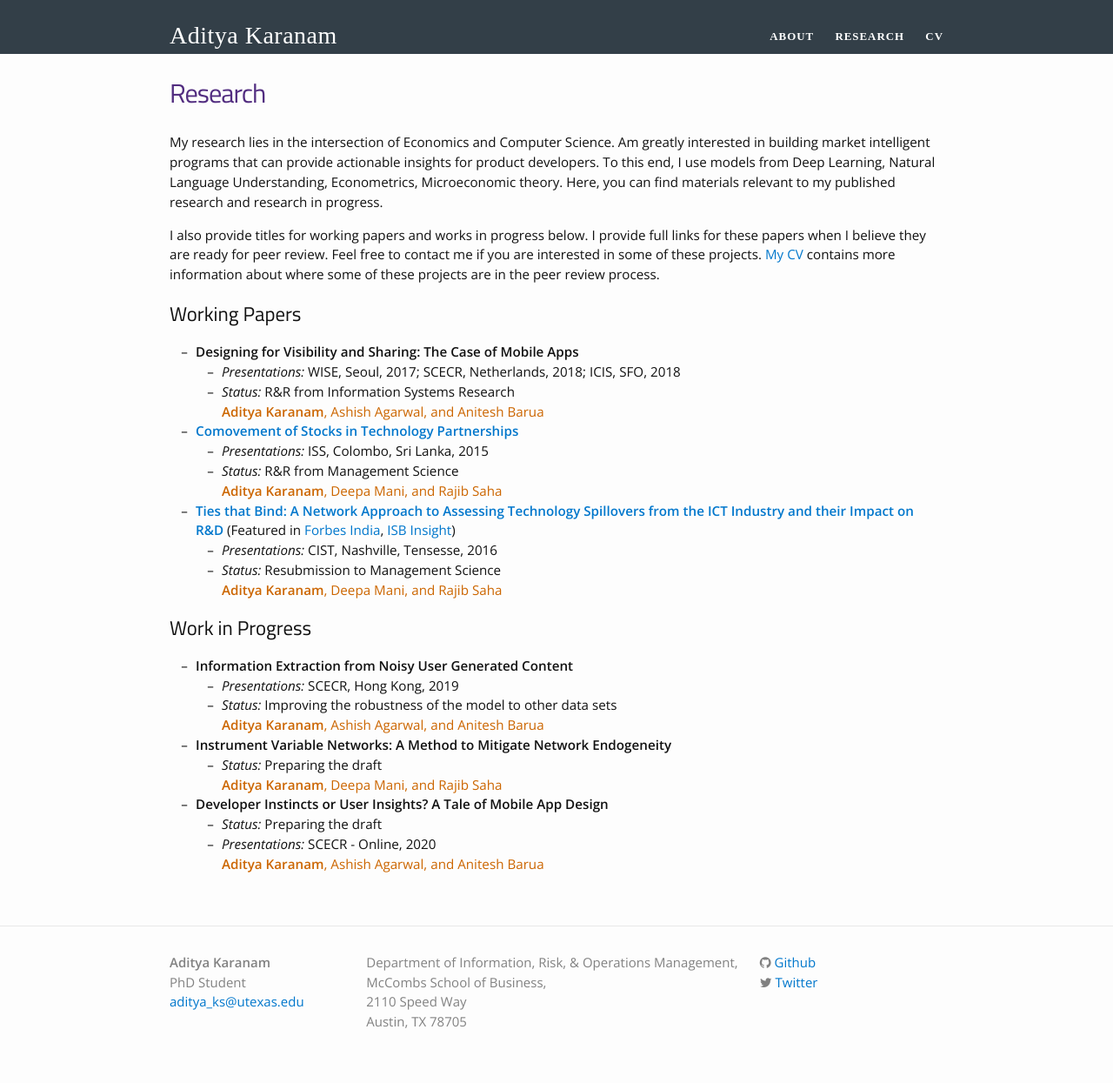
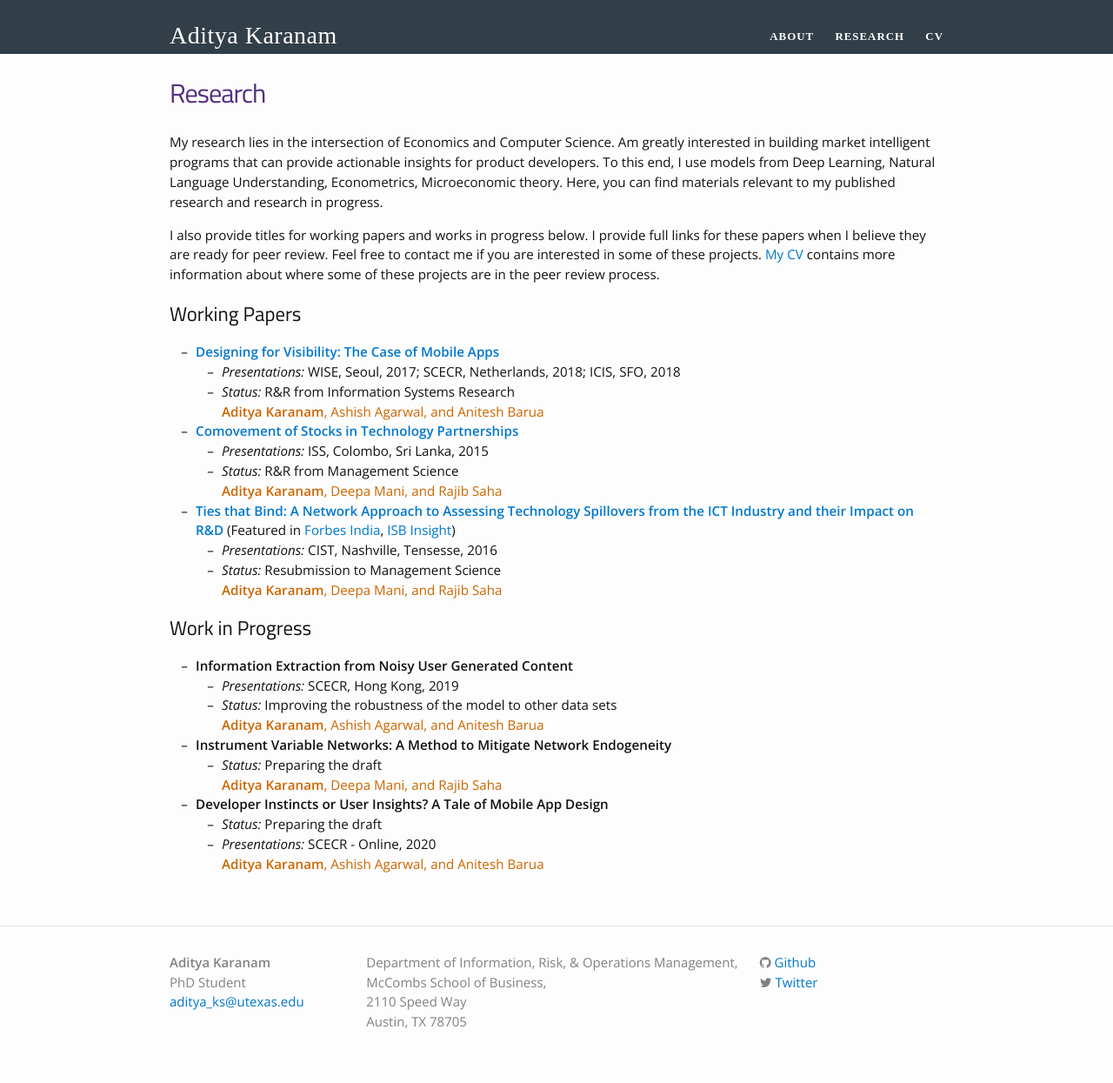
Before and after one commit to askaranam/askaranam.github.io, a Jekyll site: the page built from research.md, in a window 1280 px wide. Shown: the whole page at 87% size. Built offline with Jekyll 4.4.1, drawn with Linux system fonts in a browser that asks for light colours; nearby versions of some CDN libraries; some web fonts are replaced.

Commit message:
Update research.md

```diff
--- a/research.md
+++ b/research.md
@@ -16,7 +16,7 @@ I also provide titles for working papers and works in progress below. I provide
 
 ## Working Papers
 
-* **Designing for Visibility and Sharing: The Case of Mobile Apps**
+* **[Designing for Visibility: The Case of Mobile Apps](https://papers.ssrn.com/sol3/papers.cfm?abstract_id=3635854)**
     * *Presentations:*  WISE, Seoul, 2017; SCECR, Netherlands, 2018; ICIS, SFO, 2018
     * *Status:* R&R from Information Systems Research <br/>
     <span style="color: rgb(204,102,0)"><b>Aditya Karanam</b>, Ashish Agarwal, and Anitesh Barua</span> <br/>
```
